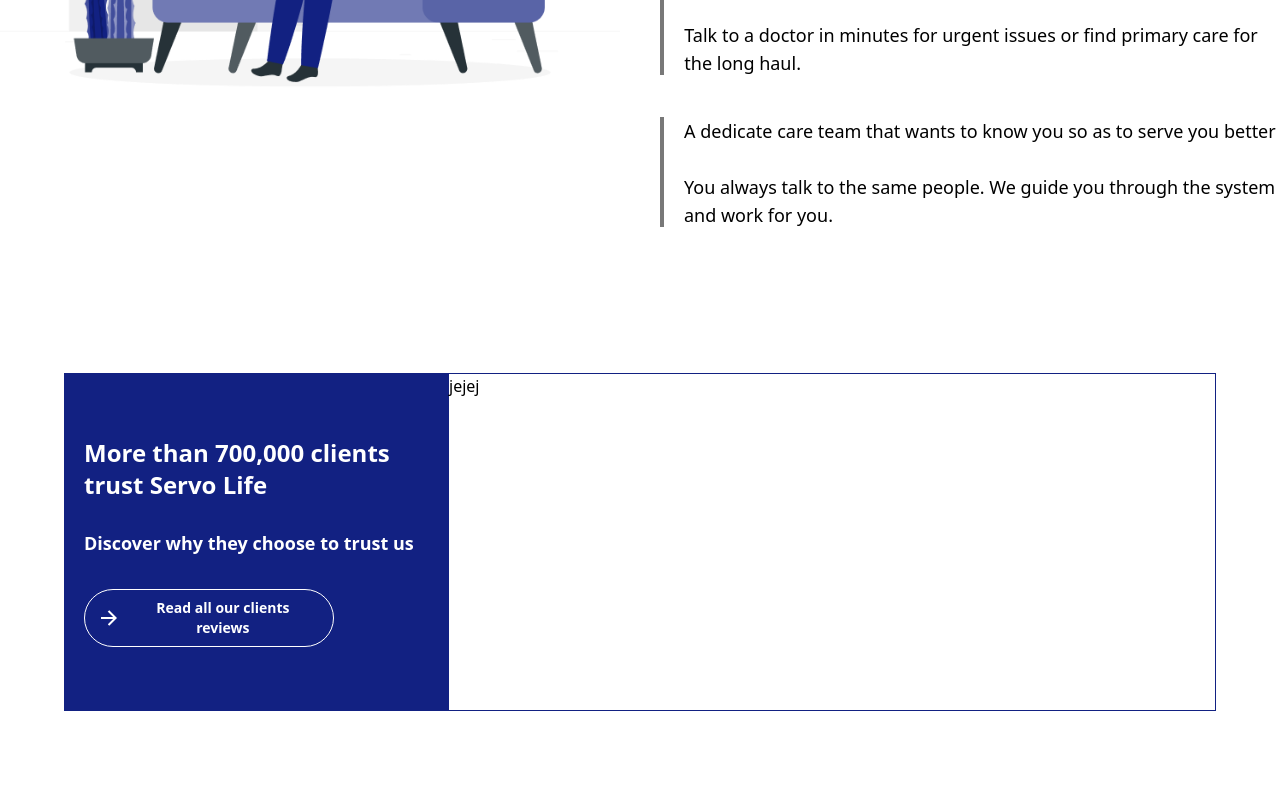
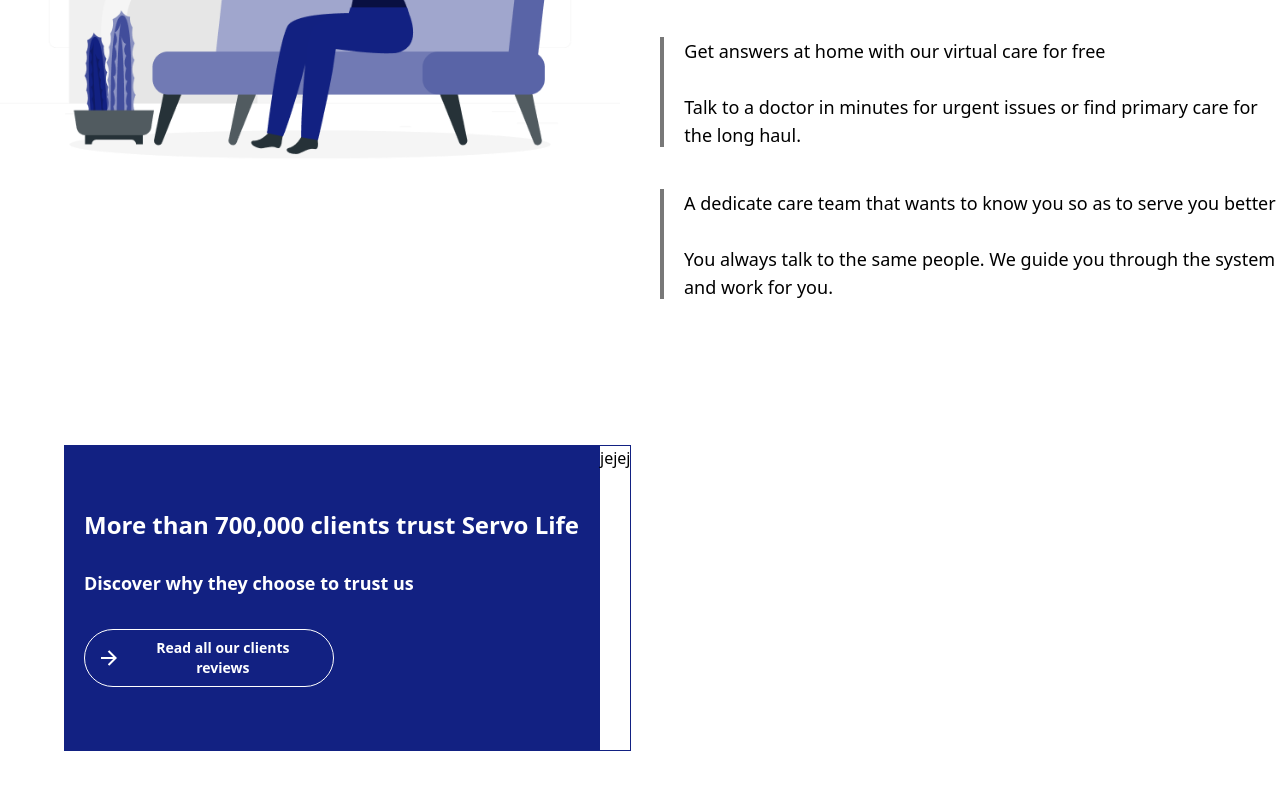
Before and after one commit to Ginohmk/Servo-Life, a website built with Vite: page src/index.html in a window 1280 px wide. Shown: the part 2181-2970 px from the top of the page. Built offline with nearby package versions, Linux system fonts and the light colour scheme; files whose address does not match are found by name; a web font is replaced by a local one.

Commit message:
feat: Add extention of css tailwind styles to tails config

```diff
--- a/src/index.html
+++ b/src/index.html
@@ -191,7 +191,7 @@
       </section>
 
       <!-- Clients -->
-      <section class="w-90% m-auto grid grid-cols-grid_right_larger">
+      <section class="w-90% m-auto flex">
         <!-- Blue card -->
         <div class="bg-primary_color py-16 px-5 flex flex-col gap-8">
           <div class="flex flex-col gap-7">
--- a/tailwind.config.js
+++ b/tailwind.config.js
@@ -2,7 +2,7 @@
 module.exports = {
   content: ['./src/**/*.{html,js}'],
   theme: {
-    extend: {},
+    extend: {
       colors: {
         primary_color: '#122182',
         my_gray: '#787878',
@@ -36,5 +36,6 @@
         default: '0px 3px 8px rgba(0, 0, 0, 0.24)',
       },
     },
+  },
   plugins: [],
 };
```
Also changed, not shown: dist/output.css. Lines whose indentation alone changed are shown as unchanged.
